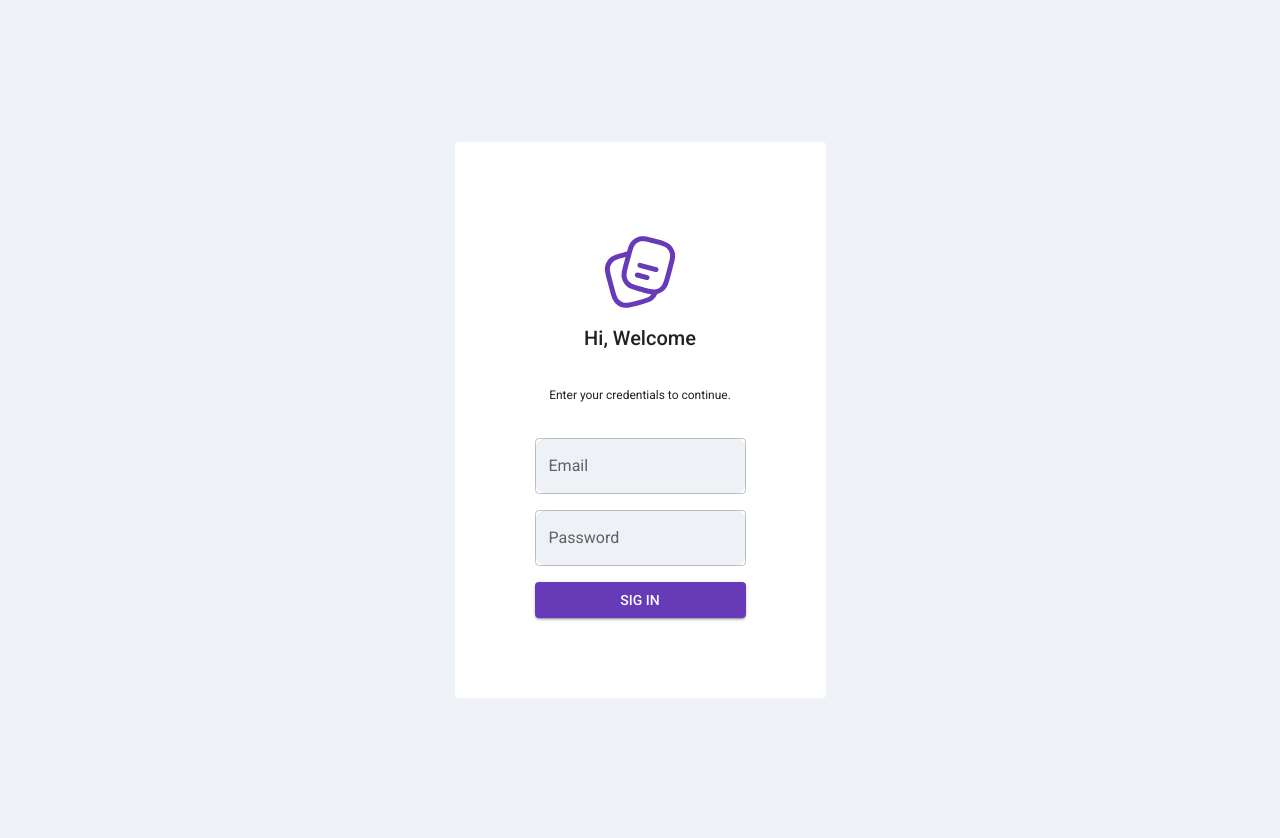
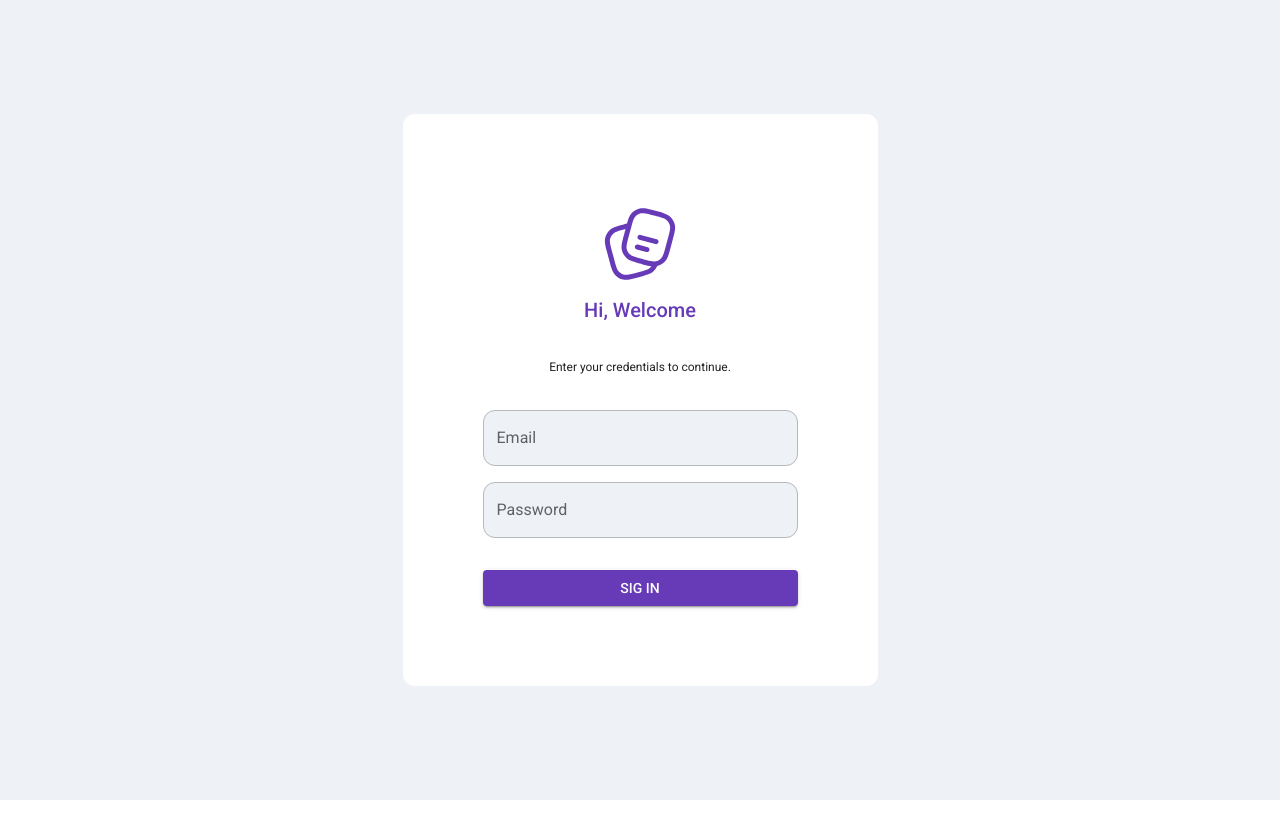
Before and after one commit to EduardoBorraz/posts-placeholder, a Next.js app: page /login in a window 1280 px wide. After the commit the page ends 800 px from the top, so only its background shows below. Built offline with nearby package versions, Linux system fonts and the light colour scheme.

Commit message:
fix: architecture

```diff
--- a/app/(home)/login/page.tsx
+++ b/app/(home)/login/page.tsx
@@ -1,7 +1,5 @@
-import { Box, Button, Typography } from "@mui/material";
+import { Box, Button, Card, Typography, TextField } from "@mui/material";
 
-import Card from "@/components/Card/Card";
-import TextField from "@/components/TextField/TextField";
 import Image from "next/image";
 
 import notes_ico from "../../../public/notes_icon.svg";
@@ -10,7 +8,7 @@ import HomeStyles from "../../../app/(home)/page.module.css";
 export default function Login() {
   return (
     <Box className={HomeStyles.containerFlex}>
-      <Card>
+      <Card elevation={0} sx={{ minWidth: "475px" }}>
         <Box className={HomeStyles.cardContent}>
           <Image
             src={notes_ico}
@@ -19,7 +17,7 @@ export default function Login() {
             alt="noteplace"
             priority
           />
-          <Typography variant="h6" marginBottom={4}>
+          <Typography variant="h6" marginBottom={4} color={"primary"}>
             Hi, Welcome
           </Typography>
           <Typography variant="caption" marginBottom={4}>
@@ -27,7 +25,7 @@ export default function Login() {
           </Typography>
 
           <TextField label="Email" sx={{ mb: 2 }} />
-          <TextField label="Password" sx={{ mb: 2 }} />
+          <TextField label="Password" sx={{ mb: 4 }} />
 
           <Button variant="contained" sx={{ width: "100%" }}>
             Sig In
--- a/app/(home)/page.module.css
+++ b/app/(home)/page.module.css
@@ -5,8 +5,6 @@
   align-items: center;
   min-height: 100vh;
   background-color: rgb(238, 242, 246);
-  padding: 20px;
-  flex-grow: 1;
 }
 
 .containerFlex {
--- a/app/(home)/page.tsx
+++ b/app/(home)/page.tsx
@@ -1,6 +1,5 @@
-import { Box, Button, Typography } from "@mui/material";
+import { Box, Button, Card, Typography } from "@mui/material";
 
-import Card from "@/components/Card/Card";
 import Image from "next/image";
 import Link from "next/link";
 
@@ -10,7 +9,7 @@ import HomeStyles from "../../app/(home)/page.module.css";
 export default function Home() {
   return (
     <Box className={HomeStyles.containerFlex}>
-      <Card>
+      <Card elevation={0}>
         <Box className={HomeStyles.cardContent}>
           <Image
             src={notes_ico}
--- a/app/globals.css
+++ b/app/globals.css
@@ -13,6 +13,7 @@ body {
 a {
   color: white;
   text-decoration: none;
+  width: 100%;
 }
 
 /* .main{
--- a/components/Card/Card.tsx
+++ /dev/null
@@ -1,14 +0,0 @@
-import { Card as CardMui } from "@mui/material";
-import CardStyle from "./Card.module.css";
-
-interface Props {
-  children: React.ReactNode;
-}
-
-export default function Card({ children }: Props) {
-  return (
-    <CardMui className={CardStyle.card} elevation={0}>
-      {children}
-    </CardMui>
-  );
-}
--- a/components/Card/card.module.css
+++ /dev/null
@@ -1,4 +0,0 @@
-.card {
-  transition: box-shadow 300ms cubic-bezier(0.4, 0, 0.2, 1) 0ms;
-  border-radius: 12px;
-}
--- a/components/TextField/TextField.tsx
+++ /dev/null
@@ -1,23 +0,0 @@
-import { TextField as TextFiledMui } from "@mui/material";
-import TextFieldStyle from "./TextField.module.css";
-
-interface Props {
-  label: string;
-  variant?: "standard" | "outlined" | "filled";
-  sx?: object;
-}
-
-export default function TextField({
-  label = "",
-  variant = "outlined",
-  sx,
-}: Props) {
-  return (
-    <TextFiledMui
-      className={TextFieldStyle.textfieled}
-      label={label}
-      variant={variant}
-      sx={sx}
-    />
-  );
-}
--- a/components/TextField/textfield.module.css
+++ /dev/null
@@ -1,5 +0,0 @@
-.textfieled {
-  width: 100%;
-  background-color: rgb(238, 242, 246);
-  border-radius: 12px !important;
-}
--- a/theme/theme.js
+++ b/theme/theme.js
@@ -17,7 +17,31 @@ const theme = createTheme({
   typography: {
     fontFamily: roboto.style.fontFamily,
   },
-  components: {},
+  components: {
+    MuiCard: {
+      styleOverrides: {
+        root: {
+          borderRadius: "12px",
+        },
+      },
+    },
+    MuiTextField: {
+      styleOverrides: {
+        root: {
+          backgroundColor: "rgb(238, 242, 246)",
+          borderRadius: "12px",
+          width: "100%",
+        },
+      },
+    },
+    MuiOutlinedInput: {
+      styleOverrides: {
+        root: {
+          borderRadius: "12px",
+        },
+      },
+    },
+  },
 });
 
 export default theme;
```
